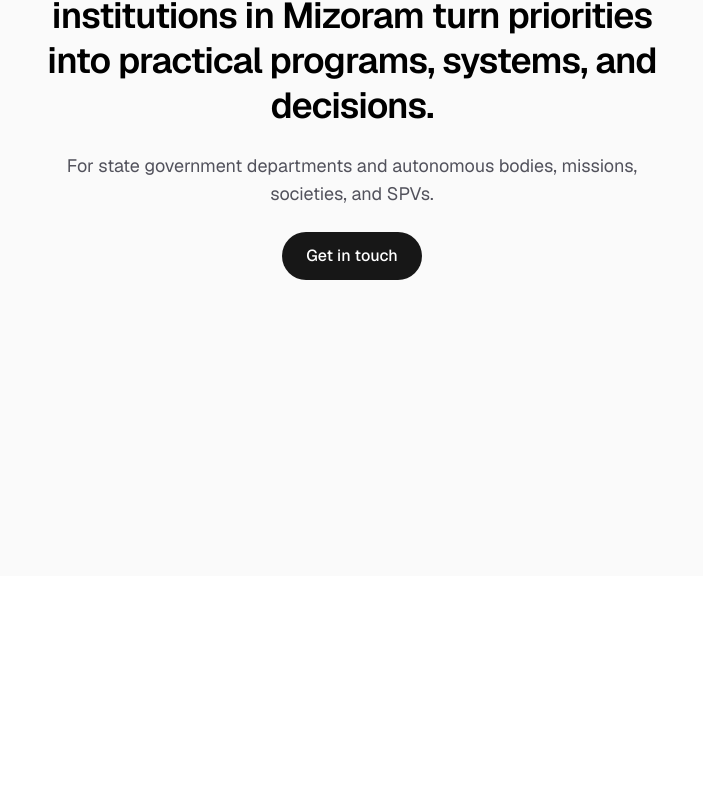
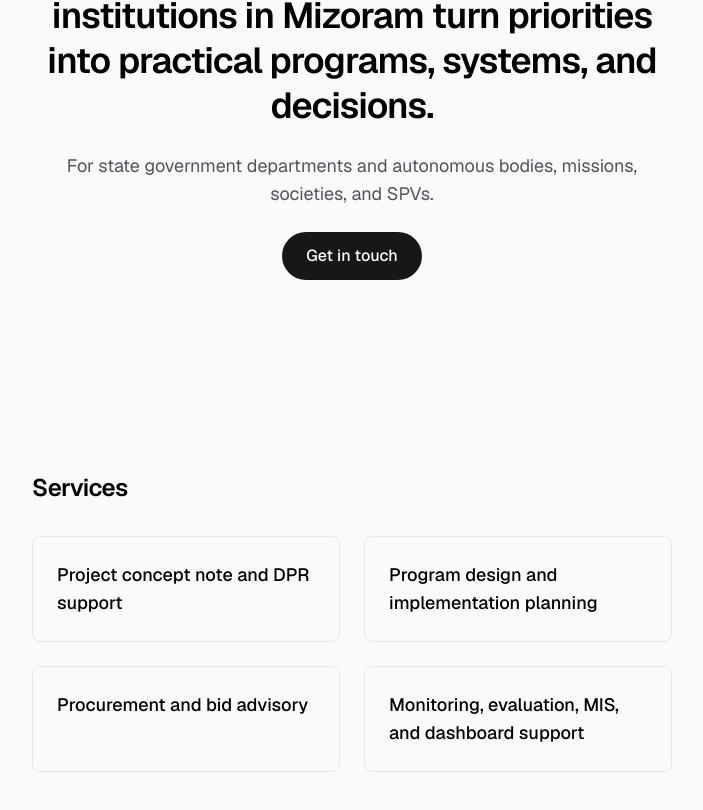
Before and after one commit to Chrisu-Angel/abcon-landing-page, a Next.js app: page / in a window 1280 px wide. Shown: the part 224-1034 px from the top of the page, without its empty margins (288-991 px from the left). Before the commit the page ends 800 px from the top, so only its background shows below. Built offline with nearby package versions, Linux system fonts and the light colour scheme.

Commit message:
feat: add services section (list the four core offerings)

```diff
--- a/src/app/page.tsx
+++ b/src/app/page.tsx
@@ -24,6 +24,37 @@
             Get in touch
           </a>
         </section>
+
+        <section
+          id="services"
+          className="w-full max-w-3xl px-6 py-16 sm:px-16"
+        >
+          <h2 className="text-2xl font-semibold tracking-tight text-black dark:text-zinc-50">
+            Services
+          </h2>
+          <div className="mt-8 grid grid-cols-1 gap-6 sm:grid-cols-2">
+            <div className="rounded-lg border border-black/[.08] p-6 dark:border-white/[.145]">
+              <h3 className="text-lg font-medium text-black dark:text-zinc-50">
+                Project concept note and DPR support
+              </h3>
+            </div>
+            <div className="rounded-lg border border-black/[.08] p-6 dark:border-white/[.145]">
+              <h3 className="text-lg font-medium text-black dark:text-zinc-50">
+                Program design and implementation planning
+              </h3>
+            </div>
+            <div className="rounded-lg border border-black/[.08] p-6 dark:border-white/[.145]">
+              <h3 className="text-lg font-medium text-black dark:text-zinc-50">
+                Procurement and bid advisory
+              </h3>
+            </div>
+            <div className="rounded-lg border border-black/[.08] p-6 dark:border-white/[.145]">
+              <h3 className="text-lg font-medium text-black dark:text-zinc-50">
+                Monitoring, evaluation, MIS, and dashboard support
+              </h3>
+            </div>
+          </div>
+        </section>
       </main>
     </div>
   );
```
